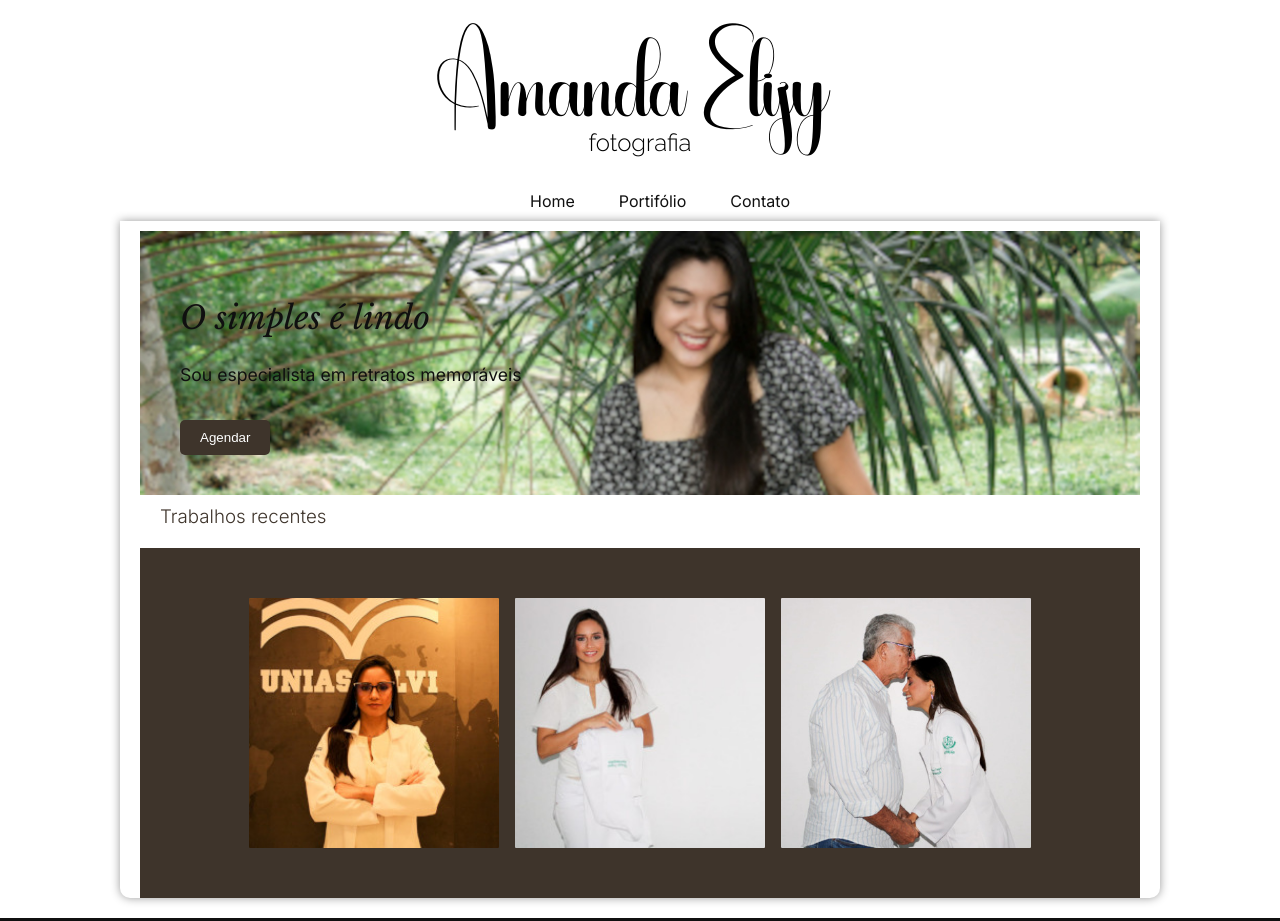
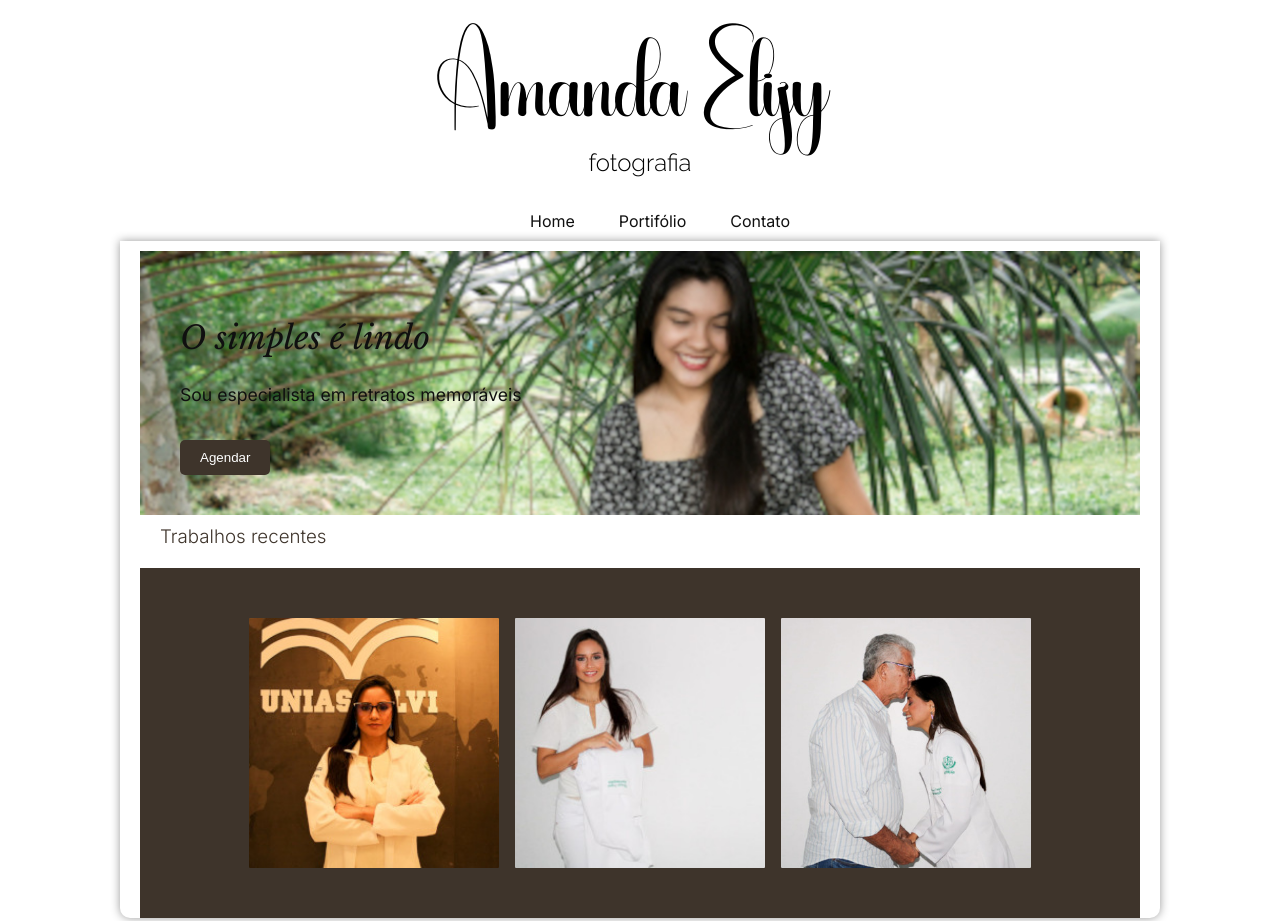
Before and after one commit to Ms-Rodri1k/Amanda-elizy, a plain HTML site: page index.html in a window 1280 px wide. Shown: the top 921 px of the page. Drawn offline with nearby package versions, Linux system fonts and the light colour scheme; files whose address does not match are found by name; a web font is replaced by a local one.

Commit message:
agora vai

```diff
--- a/estilo/style.css
+++ b/estilo/style.css
@@ -58,7 +58,7 @@ header p {
     font-family: 'Raleway';
     font-weight: 300;
     font-size: 1.5em;
-    margin-top: -20px;
+    margin-top: 20px;
 }
 
 p {
```
